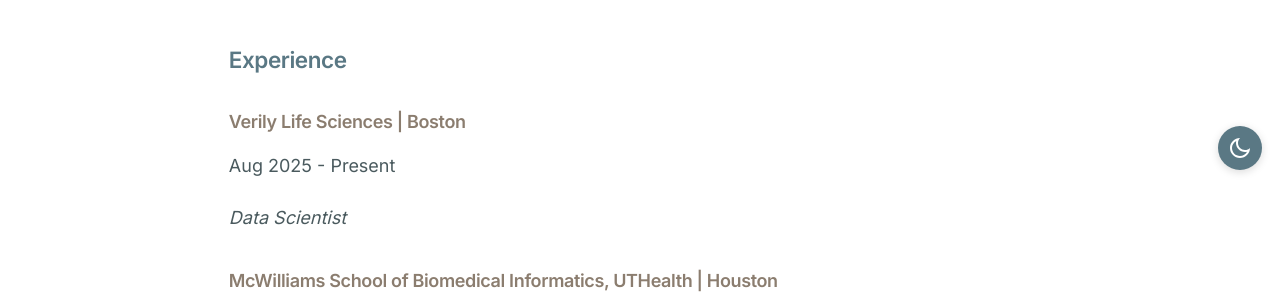
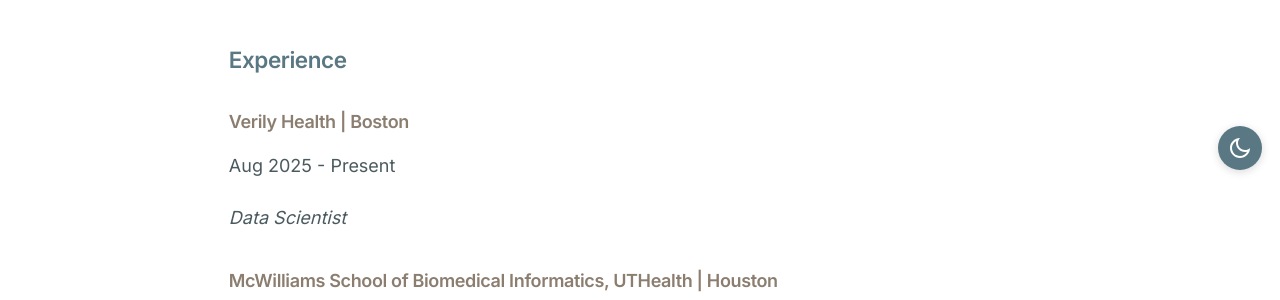
Before and after one commit to BingyuMao/BingyuMao.github.io, a Jekyll site: the page built from _pages/cv.md, in a window 1280 px wide. Shown: the part 712-1012 px from the top of the page. Built offline with Jekyll 4.4.1, drawn with Linux system fonts in a browser that asks for light colours.

Commit message:
Fix minor errors

```diff
--- a/_pages/cv.md
+++ b/_pages/cv.md
@@ -32,7 +32,7 @@ Aug 2015 - Jun 2019
 
 ## Experience
 
-### Verily Life Sciences | Boston
+### Verily Health | Boston
 
 Aug 2025 - Present
 
```
Also changed, not shown: _pages/about.md (+2 -1 lines).
